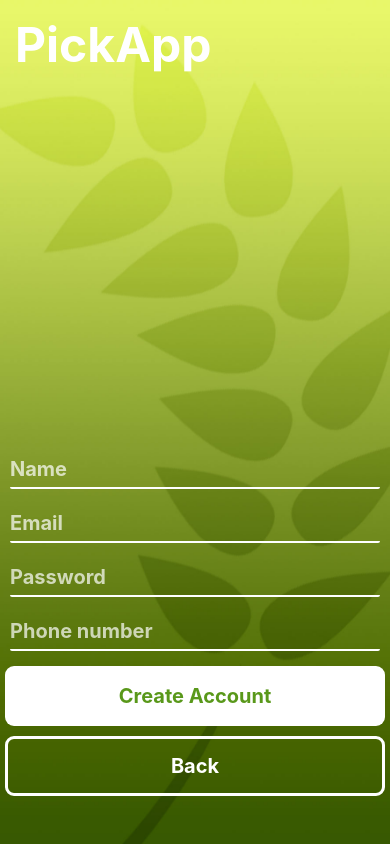
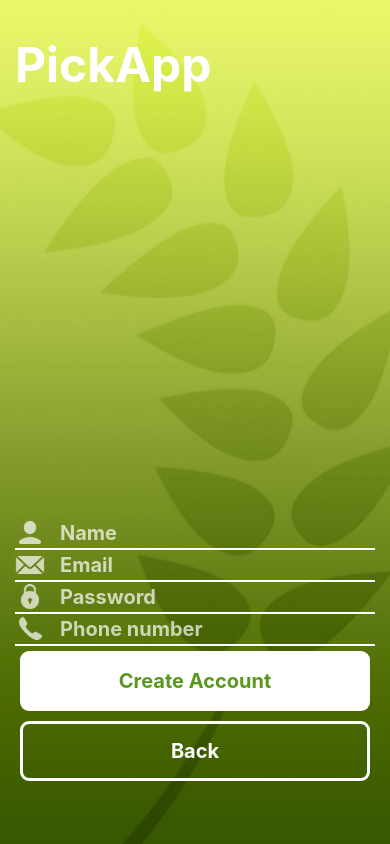
Before and after one commit to pablodbm/HackYeah-2022, a React Native app in the folder Mobile/: screen /Register in a window 390 px wide. Built offline with nearby package versions, Linux system fonts and the light colour scheme.

Commit message:
fix styles

```diff
--- a/Mobile/components/Login.js
+++ b/Mobile/components/Login.js
@@ -9,7 +9,10 @@ import {
   ImageBackground,
   TouchableOpacity,
   Icon,
-  ActivityIndicator
+  ActivityIndicator,
+  KeyboardAvoidingView,
+  ScrollView,
+  Image,
 } from "react-native";
 import Bg from "../assets/backgroundStart.jpg";
 import AsyncStorage from "@react-native-async-storage/async-storage";
@@ -17,7 +20,7 @@ import AsyncStorage from "@react-native-async-storage/async-storage";
 const Login = ({ navigation }) => {
   const [email, setEmail] = useState("");
   const [password, setPassword] = useState("");
-  const [fetchOngoing, setFetchOngoing] = useState(false)
+  const [fetchOngoing, setFetchOngoing] = useState(false);
   const [inCorrectEmail, setInCorrectEmail] = useState(false);
   const [emptyPassword, setEmptyPassword] = useState(false);
   const [validationOn, setValidationOn] = useState(false);
@@ -25,58 +28,58 @@ const Login = ({ navigation }) => {
   useEffect(() => {
     if (validationOn) {
       const reg = /^\w+([\.-]?\w+)*@\w+([\.-]?\w+)*(\.\w\w+)+$/;
-      setInCorrectEmail(reg.test(email) ? false : true)
+      setInCorrectEmail(reg.test(email) ? false : true);
     }
-  }, [email, validationOn])
+  }, [email, validationOn]);
 
   useEffect(() => {
     if (validationOn) {
-      setEmptyPassword(password.length > 0 ? false : true)
+      setEmptyPassword(password.length > 0 ? false : true);
     }
-  }, [password, validationOn])
+  }, [password, validationOn]);
 
   const validateResponse = async (res) => {
     if ("access_token" in res) {
-
-      const token = res.access_token
-      console.log(token)
+      const token = res.access_token;
       try {
-        await AsyncStorage.setItem("access_token", token)
-        navigation.navigate("MainMenu", { token: res.access_token, userData: res.user })
+        await AsyncStorage.setItem("access_token", token);
+        navigation.navigate("MainMenu", {
+          token: res.access_token,
+          userData: res.user,
+        });
       } catch (e) {
-        Alert.alert("Cannot store token")
+        Alert.alert("Cannot store token");
       }
     } else {
-      Alert.alert("Invalid e-mail or password")
+      Alert.alert("Invalid e-mail or password");
     }
-  }
-
+  };
 
   const canLogin = () => {
     const reg = /^\w+([\.-]?\w+)*@\w+([\.-]?\w+)*(\.\w\w+)+$/;
-    return reg.test(email) && password.length > 0 ? true : false
-  }
+    return reg.test(email) && password.length > 0 ? true : false;
+  };
 
   const LoginUser = async () => {
-    setValidationOn(true)
+    setValidationOn(true);
     if (canLogin()) {
-      setFetchOngoing(true)
+      setFetchOngoing(true);
       const data = {
-        email: email,
-        password: password
-      }
-      const url = "https://markow.pl/API/public/api/login"
+        email: email.trim(),
+        password: password,
+      };
+      const url = "https://markow.pl/API/public/api/login";
       await fetch(url, {
         method: "POST",
         headers: {
-          'Accept': 'application/json',
-          'Content-Type': 'application/json'
+          Accept: "application/json",
+          "Content-Type": "application/json",
         },
-        body: JSON.stringify(data)
+        body: JSON.stringify(data),
       })
-        .then(res => res.json())
-        .then(res => validateResponse(res))
-      setFetchOngoing(false)
+        .then((res) => res.json())
+        .then((res) => validateResponse(res));
+      setFetchOngoing(false);
     }
   };
 
@@ -85,12 +88,37 @@ const Login = ({ navigation }) => {
       <ImageBackground source={Bg} style={{ width: "100%", height: "100%" }}>
         {fetchOngoing === false ? (
           <>
-            <View style={{ flex: 2, padding: 15, fontWeight: "bold" }}>
-              <Text style={{ color: "white", fontSize: 48, fontWeight: "bold" }}>
+            <View
+              style={{
+                flex: 3,
+                padding: 15,
+                fontWeight: "bold",
+                marginTop: 20,
+              }}>
+              <Text
+                style={{ color: "white", fontSize: 48, fontWeight: "bold" }}>
                 PickApp
               </Text>
             </View>
-            <View style={{ flex: 8, padding: 10, justifyContent: "flex-end" }}>
+            <View
+              style={{
+                flex: 9,
+                paddingHorizontal: 15,
+                justifyContent: "flex-end",
+              }}>
+              <KeyboardAvoidingView behavior="padding">
+                <ScrollView>
+                  <View
+                    style={{
+                      borderBottomWidth: 2,
+                      borderColor: "#FFFFFF",
+                      flexDirection: "row",
+                    }}>
+                    <Image
+                      style={{ width: 30, height: 30, marginRight: 15 }}
+                      tintColor="rgba(255,255,255,0.7)"
+                      source={require("../assets/icons/mail.png")}
+                    />
                     <TextInput
                       value={email}
                       onChangeText={setEmail}
@@ -99,8 +127,21 @@ const Login = ({ navigation }) => {
                       maxLength={60}
                       placeholderTextColor={"rgba(255, 255, 255, 0.7)"}
                     />
+                  </View>
                   <Text style={{ color: "red" }}>
-                {inCorrectEmail ? "Incorrect email" : ""}</Text>
+                    {inCorrectEmail ? "Incorrect email" : ""}
+                  </Text>
+                  <View
+                    style={{
+                      borderBottomWidth: 2,
+                      borderColor: "#FFFFFF",
+                      flexDirection: "row",
+                    }}>
+                    <Image
+                      style={{ width: 30, height: 30, marginRight: 15 }}
+                      tintColor="rgba(255,255,255,0.7)"
+                      source={require("../assets/icons/password.png")}
+                    />
                     <TextInput
                       value={password}
                       onChangeText={setPassword}
@@ -110,11 +151,14 @@ const Login = ({ navigation }) => {
                       placeholderTextColor={"rgba(255, 255, 255, 0.7)"}
                       secureTextEntry={true}
                     />
+                  </View>
                   <Text style={{ color: "red" }}>
                     {emptyPassword ? "This value cannot be empty" : ""}
                   </Text>
+                </ScrollView>
+              </KeyboardAvoidingView>
             </View>
-            <View style={{ flex: 3 }}>
+            <View style={{ flex: 4, paddingHorizontal: 15 }}>
               <TouchableOpacity
                 style={{
                   alignItems: "center",
@@ -125,11 +169,13 @@ const Login = ({ navigation }) => {
                   padding: 10,
                   margin: 5,
                 }}
-                onPress={LoginUser}
-              >
+                onPress={LoginUser}>
                 <Text
-                  style={{ fontSize: 20, color: "#59981A", fontWeight: "bold" }}
-                >
+                  style={{
+                    fontSize: 20,
+                    color: "#59981A",
+                    fontWeight: "bold",
+                  }}>
                   Log in
                 </Text>
               </TouchableOpacity>
@@ -147,40 +193,37 @@ const Login = ({ navigation }) => {
                 }}
                 onPress={() => {
                   navigation.navigate("Home");
-                }}
-              >
+                }}>
                 <Text
-                  style={{ fontSize: 20, color: "#FFFFFF", fontWeight: "bold" }}
-                >
+                  style={{
+                    fontSize: 20,
+                    color: "#FFFFFF",
+                    fontWeight: "bold",
+                  }}>
                   Back
                 </Text>
               </TouchableOpacity>
             </View>
           </>
         ) : (
-          <View style={{ flex: 1, alignItems: "center", justifyContent: "center" }}>
+          <View
+            style={{ flex: 1, alignItems: "center", justifyContent: "center" }}>
             <ActivityIndicator color="#3d550c" size="large" />
           </View>
-
         )}
       </ImageBackground>
-
     </View>
   );
 };
 
 const styles = StyleSheet.create({
   input: {
-    marginTop: 16,
-    paddingVertical: 6,
-    borderBottomWidth: 2,
-    borderColor: "#FFFFFF",
     borderRadius: 2,
     color: "#FFFFFF",
     textAlign: "left",
     fontSize: 20,
     fontWeight: "bold",
-    width: "100%"
+    width: "100%",
   },
 });
 
--- a/Mobile/components/Register.js
+++ b/Mobile/components/Register.js
@@ -9,6 +9,9 @@ import {
   TouchableOpacity,
   ImageBackground,
   ActivityIndicator,
+  KeyboardAvoidingView,
+  ScrollView,
+  Image,
 } from "react-native";
 import AsyncStorage from "@react-native-async-storage/async-storage";
 import Bg from "../assets/backgroundStart.jpg";
@@ -34,77 +37,103 @@ const Register = ({ navigation }) => {
   useEffect(() => {
     if (validationOn) {
       const reg = /^\w+([\.-]?\w+)*@\w+([\.-]?\w+)*(\.\w\w+)+$/;
-            setInCorrectEmail(reg.test(email) ? false : true)
+      setInCorrectEmail(reg.test(email) ? false : true);
     }
-    }, [email, validationOn])
+  }, [email, validationOn]);
 
   useEffect(() => {
     if (validationOn) {
-            setEmptyPassword(password.length > 0 ? false : true)
+      setEmptyPassword(password.length > 0 ? false : true);
     }
-    }, [password, validationOn])
+  }, [password, validationOn]);
 
   useEffect(() => {
     if (validationOn) {
-            setInCorrectPhone(phone.length === 9 ? false : true)
+      setInCorrectPhone(phone.length === 9 ? false : true);
     }
-    }, [phone, validationOn])
-
+  }, [phone, validationOn]);
 
   const validateResponse = async (res) => {
     if ("access_token" in res) {
       try {
-                await AsyncStorage.setItem("access_token", res.access_token)
-                navigation.navigate("MainMenu", { token: res.access_token, userData: res.user })
+        await AsyncStorage.setItem("access_token", res.access_token);
+        navigation.navigate("MainMenu", {
+          token: res.access_token,
+          userData: res.user,
+        });
       } catch (e) {
-                Alert.alert("Cannot store token")
+        Alert.alert("Cannot store token");
       }
     } else {
-            Alert.alert(res.message)
+      Alert.alert(res.message);
     }
-
-    }
+  };
 
   const canRegister = () => {
     const reg = /^\w+([\.-]?\w+)*@\w+([\.-]?\w+)*(\.\w\w+)+$/;
-        return reg.test(email) && phone.length === 9 && password.length > 0 && name.length > 0 ? true : false
-    }
+    return reg.test(email) &&
+      phone.length === 9 &&
+      password.length > 0 &&
+      name.length > 0
+      ? true
+      : false;
+  };
 
   const registerUser = async () => {
-        setValidationOn(true)
+    setValidationOn(true);
     if (canRegister()) {
       const data = {
         name: name,
         email: email,
         password: password,
-                phone: phone
-            }
-            const url = "https://markow.pl/API/public/api/register"
-            setFetchOngoing(true)
+        phone: phone,
+      };
+      const url = "https://markow.pl/API/public/api/register";
+      setFetchOngoing(true);
       await fetch(url, {
         method: "POST",
         headers: {
-                    'Accept': 'application/json',
-                    'Content-Type': 'application/json'
+          Accept: "application/json",
+          "Content-Type": "application/json",
         },
-                body: JSON.stringify(data)
+        body: JSON.stringify(data),
       })
-                .then(res => res.json())
-                .then(res => validateResponse(res))
-            setFetchOngoing(false)
+        .then((res) => res.json())
+        .then((res) => validateResponse(res));
+      setFetchOngoing(false);
     }
-    }
+  };
 
   return (
     <View style={{ flex: 1, alignItems: "center", justifyContent: "center" }}>
       <ImageBackground source={Bg} style={{ width: "100%", height: "100%" }}>
-
         {fetchOngoing === false ? (
           <>
-                        <View style={{ flex: 2, padding: 15 }}>
-                            <Text style={{ color: "white", fontSize: 48, fontWeight: "bold" }}>PickApp</Text>
+            <View style={{ flex: 3, padding: 15, marginTop: 20 }}>
+              <Text
+                style={{ color: "white", fontSize: 48, fontWeight: "bold" }}>
+                PickApp
+              </Text>
             </View>
-                        <View style={{ flex: 8, padding: 10, justifyContent: "flex-end" }}>
+            <View
+              style={{
+                flex: 9,
+                paddingHorizontal: 15,
+                justifyContent: "flex-end",
+              }}>
+              <KeyboardAvoidingView behavior="padding">
+                <ScrollView>
+                  <View
+                    style={{
+                      borderBottomWidth: 2,
+                      borderColor: "#FFFFFF",
+                      flexDirection: "row",
+                    }}>
+                    <Image
+                      style={{ width: 30, height: 30, marginRight: 15 }}
+                      tintColor="rgba(255,255,255,0.7)"
+                      source={require("../assets/icons/user.png")}
+                    />
                     <TextInput
                       value={name}
                       onChangeText={setName}
@@ -113,9 +142,22 @@ const Register = ({ navigation }) => {
                       placeholder="Name"
                       placeholderTextColor={"rgba(255, 255, 255, 0.7)"}
                     />
+                  </View>
+
                   <Text style={{ color: "red" }}>
                     {emptyName ? "This value cannot be empty" : ""}
                   </Text>
+                  <View
+                    style={{
+                      borderBottomWidth: 2,
+                      borderColor: "#FFFFFF",
+                      flexDirection: "row",
+                    }}>
+                    <Image
+                      style={{ width: 30, height: 30, marginRight: 15 }}
+                      tintColor="rgba(255,255,255,0.7)"
+                      source={require("../assets/icons/mail.png")}
+                    />
                     <TextInput
                       value={email}
                       onChangeText={setEmail}
@@ -124,9 +166,21 @@ const Register = ({ navigation }) => {
                       maxLength={60}
                       placeholderTextColor={"rgba(255, 255, 255, 0.7)"}
                     />
+                  </View>
                   <Text style={{ color: "red" }}>
                     {inCorrectEmail ? "Incorrect email" : ""}
                   </Text>
+                  <View
+                    style={{
+                      borderBottomWidth: 2,
+                      borderColor: "#FFFFFF",
+                      flexDirection: "row",
+                    }}>
+                    <Image
+                      style={{ width: 30, height: 30, marginRight: 15 }}
+                      tintColor="rgba(255,255,255,0.7)"
+                      source={require("../assets/icons/password.png")}
+                    />
                     <TextInput
                       value={password}
                       onChangeText={setPassword}
@@ -136,9 +190,21 @@ const Register = ({ navigation }) => {
                       placeholderTextColor={"rgba(255, 255, 255, 0.7)"}
                       secureTextEntry={true}
                     />
+                  </View>
                   <Text style={{ color: "red" }}>
                     {emptyPassword ? "This value cannot be empty" : ""}
                   </Text>
+                  <View
+                    style={{
+                      borderBottomWidth: 2,
+                      borderColor: "#FFFFFF",
+                      flexDirection: "row",
+                    }}>
+                    <Image
+                      style={{ width: 30, height: 30, marginRight: 15 }}
+                      tintColor="rgba(255,255,255,0.7)"
+                      source={require("../assets/icons/phone.png")}
+                    />
                     <TextInput
                       style={styles.input}
                       keyboardType="numeric"
@@ -148,11 +214,14 @@ const Register = ({ navigation }) => {
                       maxLength={9}
                       placeholderTextColor={"rgba(255, 255, 255, 0.7)"}
                     />
+                  </View>
                   <Text style={{ color: "red" }}>
                     {inCorrectPhone ? "Incorrect phone number" : ""}
                   </Text>
+                </ScrollView>
+              </KeyboardAvoidingView>
             </View>
-                        <View style={{ flex: 3 }}>
+            <View style={{ flex: 4, paddingHorizontal: 15 }}>
               <TouchableOpacity
                 style={{
                   alignItems: "center",
@@ -160,18 +229,16 @@ const Register = ({ navigation }) => {
                   backgroundColor: "#FFFFFF",
                   borderRadius: 9,
                   height: 60,
-                                    padding: 10,
+
                   margin: 5,
                 }}
-                                onPress={registerUser}
-                            >
+                onPress={registerUser}>
                 <Text
                   style={{
                     fontSize: 20,
                     color: "#59981A",
                     fontWeight: "bold",
-                                    }}
-                                >
+                  }}>
                   Create Account
                 </Text>
               </TouchableOpacity>
@@ -184,27 +251,30 @@ const Register = ({ navigation }) => {
                   borderColor: "white",
                   borderRadius: 9,
                   height: 60,
-                                    padding: 10,
+
                   margin: 5,
                 }}
                 onPress={() => {
                   navigation.navigate("Home");
-                                }}
-                            >
+                }}>
                 <Text
                   style={{
                     fontSize: 20,
                     color: "#FFFFFF",
                     fontWeight: "bold",
-                                    }}
-                                >
+                  }}>
                   Back
                 </Text>
               </TouchableOpacity>
             </View>
           </>
         ) : (
-                    <View style={{ flex: 1, alignItems: "center", justifyContent: "center" }}>
+          <View
+            style={{
+              flex: 1,
+              alignItems: "center",
+              justifyContent: "center",
+            }}>
             <ActivityIndicator color="#3d550c" size="large" />
           </View>
         )}
@@ -215,10 +285,6 @@ const Register = ({ navigation }) => {
 
 const styles = StyleSheet.create({
   input: {
-        marginTop: 16,
-        paddingVertical: 6,
-        borderBottomWidth: 2,
-        borderColor: "#FFFFFF",
     borderRadius: 2,
     color: "#FFFFFF",
     textAlign: "left",
```
Also changed, not shown: Mobile/components/HomeScreen.js (+75 -42 lines). Lines whose indentation alone changed are shown as unchanged.
